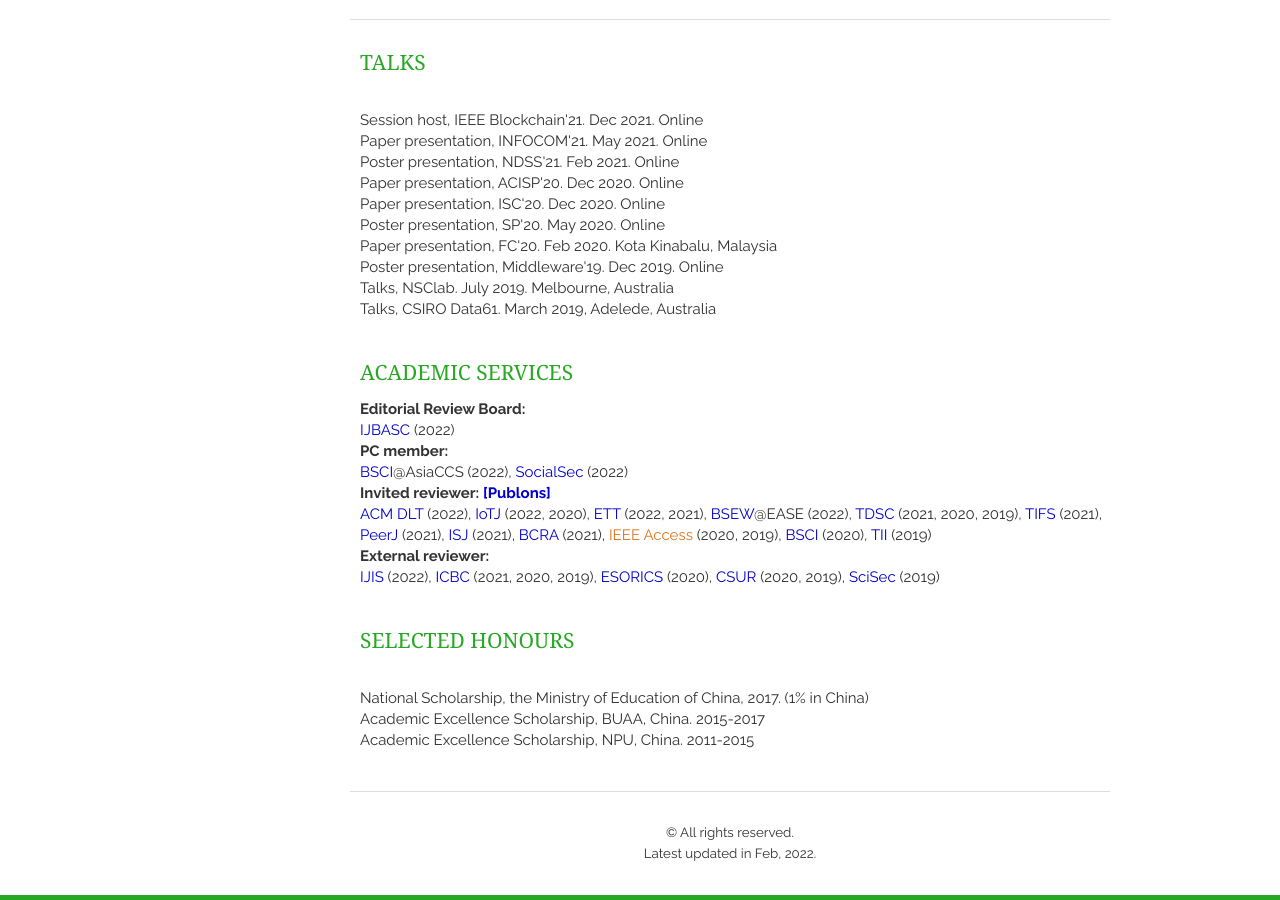
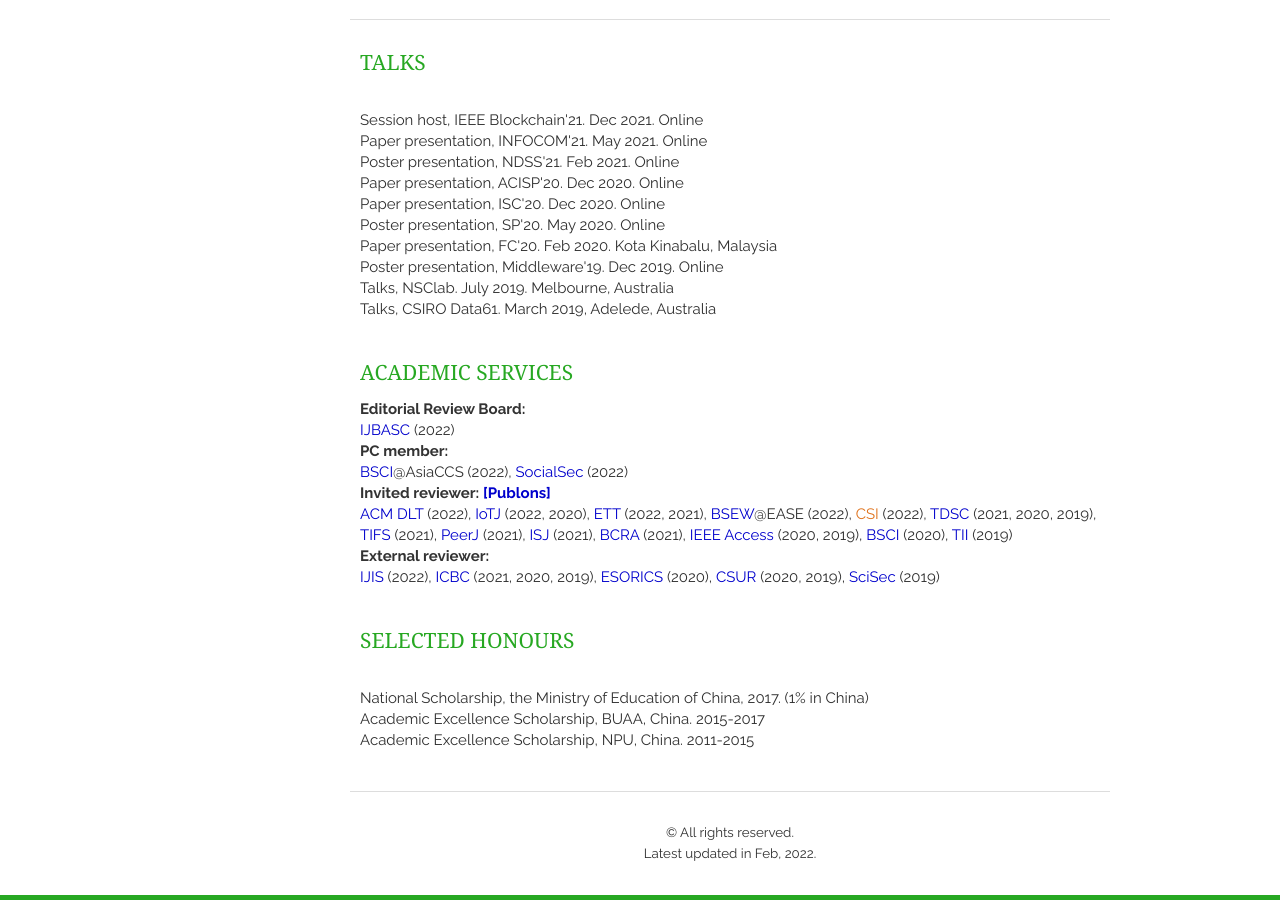
Before and after one commit to AaronWang-git/qinwang-git.github.io, a Jekyll site: the page built from index.html, in a window 1280 px wide and 900 px high, scrolled down 1699 px. Built offline with Jekyll 4.4.1, drawn with Linux system fonts in a browser that asks for light colours; nearby versions of some CDN libraries; a script that is not in the unit is left out; the list of posts is cut into pages by our own code.

Commit message:
Update service.html

```diff
--- a/_includes/service.html
+++ b/_includes/service.html
@@ -37,12 +37,13 @@
         <a href="https://ieeexplore.ieee.org/xpl/RecentIssue.jsp?punumber=6488907" target="_blank"> IoTJ </a></strong>  (2022, 2020),
         <a href="https://onlinelibrary.wiley.com/journal/21613915" target="_blank"> ETT </a></strong>  (2022, 2021),
         <a href="https://conf.researchr.org/home/ease-2022/bsews-2022#Call-for-Papers" target="_blank"> BSEW</a></strong>@EASE (2022),
+        <a href="" target="_blank"> CSI </a></strong>  (2022),
         <a href="https://ieeexplore.ieee.org/xpl/RecentIssue.jsp?punumber=8858" target="_blank"> TDSC </a></strong> (2021, 2020, 2019),
         <a href="https://ieeexplore.ieee.org/xpl/RecentIssue.jsp?punumber=10206" target="_blank"> TIFS </a></strong> (2021),
         <a href="https://peerj.com/computer-science/" target="_blank"> PeerJ </a></strong> (2021),
         <a href="https://ieeexplore.ieee.org/xpl/RecentIssue.jsp?punumber=4267003" target="_blank"> ISJ </a></strong> (2021),
         <a href="https://www.journals.elsevier.com/blockchain-research-and-applications" target="_blank"> BCRA </a></strong> (2021),
-        <a href="" target="_blank"> IEEE Access </a></strong> (2020, 2019),
+        <a href="https://www.journals.elsevier.com/computer-standards-and-interfaces" target="_blank"> IEEE Access </a></strong> (2020, 2019),
         <a href="http://www.cloud-conf.net/bsci/2021/submission.html" target="_blank"> BSCI </a></strong>  (2020),
         <a href="https://ieeexplore.ieee.org/xpl/RecentIssue.jsp?punumber=9424" target="_blank"> TII </a></strong> (2019)
     </p>
```
